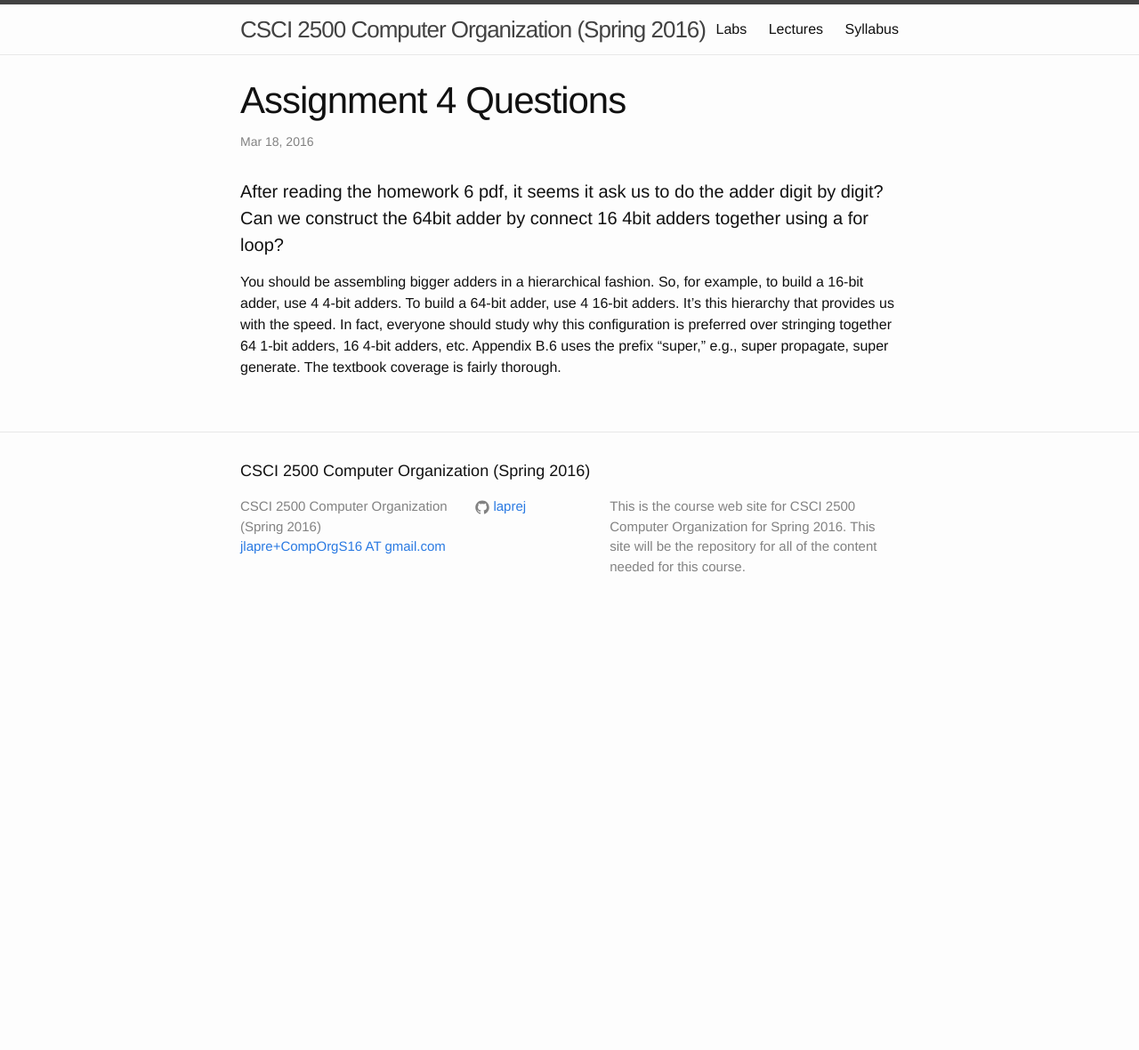
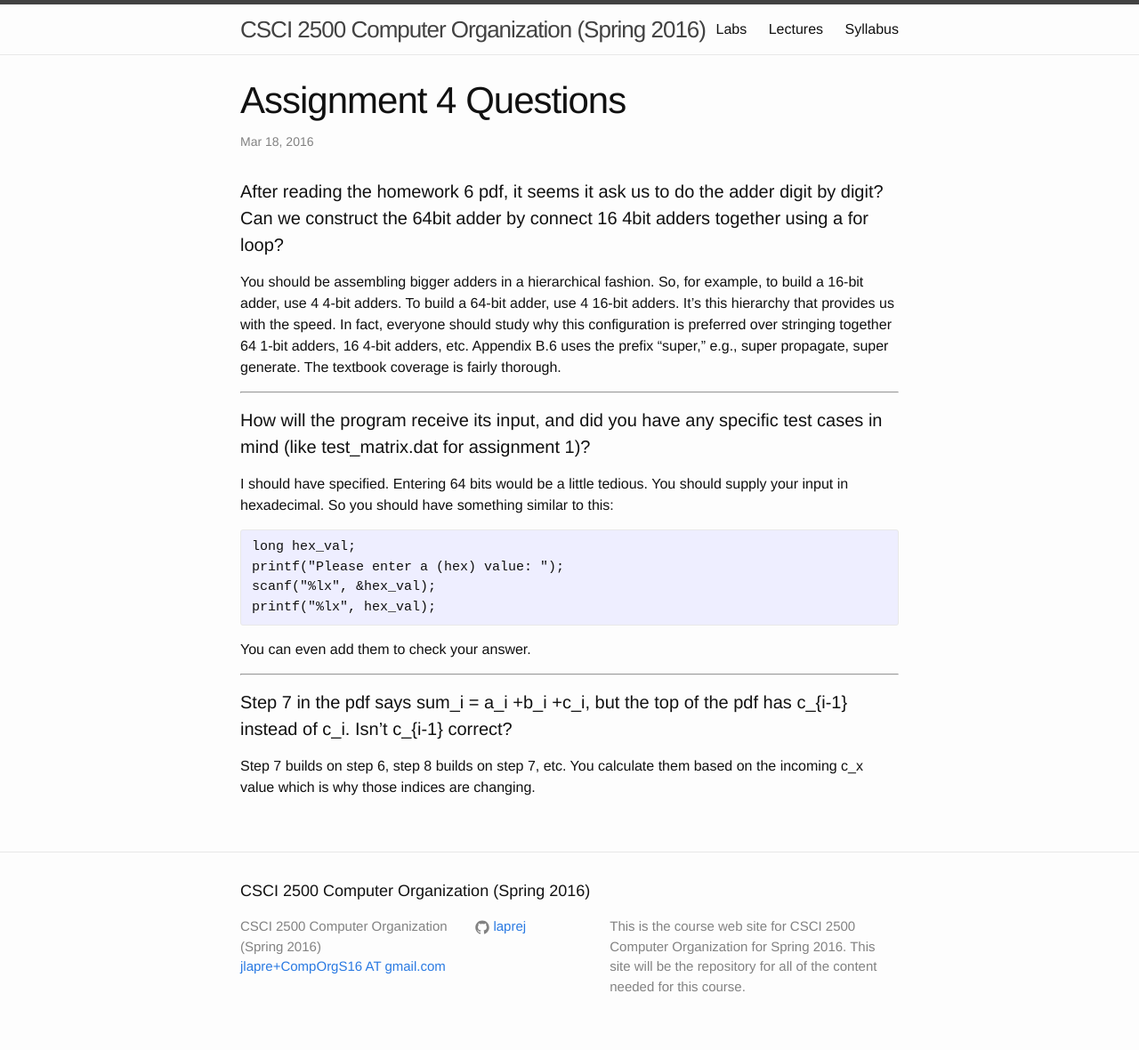
Before and after one commit to RPI-CSCI-2500-2016-Spring/RPI-CSCI-2500-2016-Spring.github.io, a Jekyll site: the page built from _posts/2016-03-18-assignment4-questions.md, in a window 1280 px wide. Shown: the whole page at 89% size. Built offline with Jekyll 4.4.1, drawn with Linux system fonts in a browser that asks for light colours; before the commit the page ends 900 px from its top, so only the background shows below that.

Commit message:
Added AS4 Questions

```diff
--- a/_posts/2016-03-18-assignment4-questions.md
+++ b/_posts/2016-03-18-assignment4-questions.md
@@ -16,3 +16,27 @@ It's this hierarchy that provides us with the speed.
 In fact, everyone should study why this configuration is preferred over stringing together 64 1-bit adders, 16 4-bit adders, etc.
 Appendix B.6 uses the prefix "super," e.g., super propagate, super generate.
 The textbook coverage is fairly thorough.
+
+---------------------------------------
+
+<a id="Q2"></a>
+
+#### How will the program receive its input, and did you have any specific test cases in mind (like test_matrix.dat for assignment 1)?
+
+I should have specified.  Entering 64 bits would be a little tedious.  You should supply your input in hexadecimal.  So you should have something similar to this:
+<pre>
+long hex_val;
+printf("Please enter a (hex) value: ");
+scanf("%lx", &hex_val);
+printf("%lx", hex_val);
+</pre>
+You can even add them to check your answer.
+
+---------------------------------------
+
+<a id="Q3"></a>
+
+#### Step 7 in the pdf says sum_i = a_i +b_i +c_i, but the top of the pdf has c_{i-1} instead of c_i.  Isn't c_{i-1} correct?
+
+Step 7 builds on step 6, step 8 builds on step 7, etc.
+You calculate them based on the incoming c_x value which is why those indices are changing.
```
